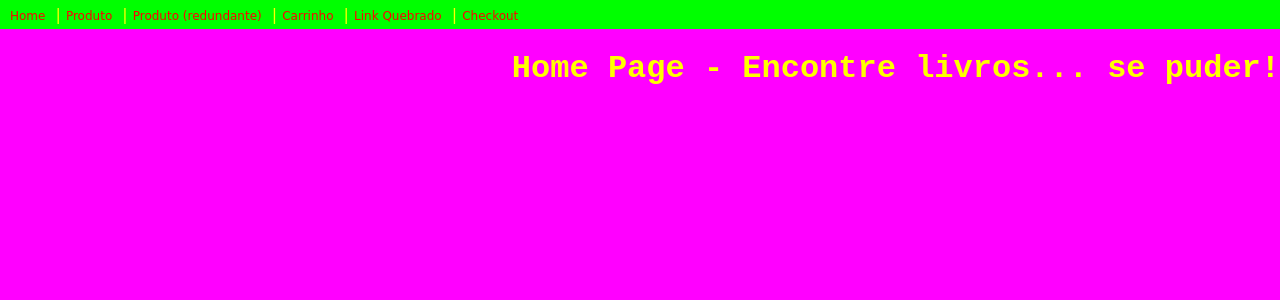
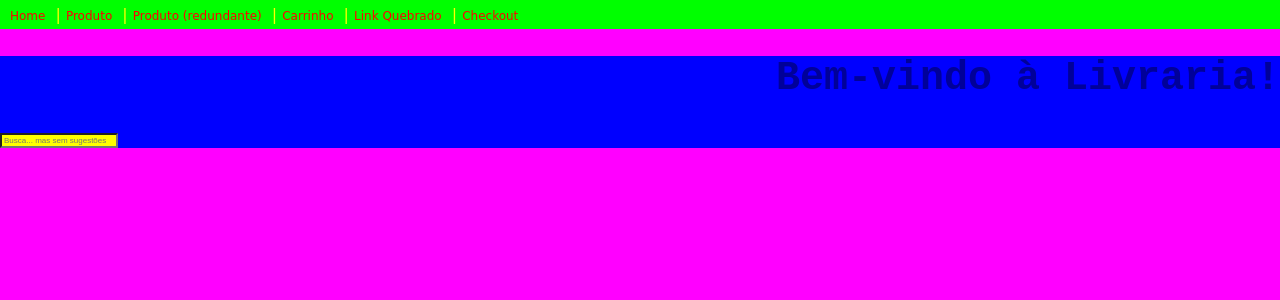
Before and after one commit to desatinar/livraria-online-ruim, a React (Vite) app: page / in a window 1280 px wide. Shown: the top 300 px of the page. Built offline with nearby package versions, Linux system fonts and the light colour scheme.

Commit message:
feat: adicionado cores e fontes no componente Home e com busca ruim

```diff
--- a/src/App.jsx
+++ b/src/App.jsx
@@ -1,8 +1,8 @@
 import React from 'react';
 import { BrowserRouter as Router, Route, Routes, Link } from 'react-router-dom';
 import './App.css';
+import Home from './pages/Home.jsx';
 
-const Home = () => <h1>Home Page - Encontre livros... se puder!</h1>;
 const Product = () => <h1>Product Page</h1>;
 const Cart = () => <h1>Cart</h1>;
 const Checkout = () => <h1>Checkout</h1>;
--- /dev/null
+++ b/src/pages/Home.jsx
@@ -0,0 +1,20 @@
+import React, { useState } from 'react';
+
+const Home = () => {
+    const [searchQuery, setSearchQuery] = useState('');
+
+    return (
+        <div style={{ backgroundColor: '#0000FF', color: '#000099' }}>
+            <h1 style={{ fontSize: '40px' }}>Bem-vindo à Livraria!</h1>
+            <input
+                type="text"
+                placeholder="Busca... mas sem sugestões"
+                value={searchQuery}
+                onChange={(e) => setSearchQuery(e.target.value)}
+                style={{ fontSize: '8px', background: '#FFFF00' }}
+            />
+        </div>
+    );
+};
+
+export default Home;
```
